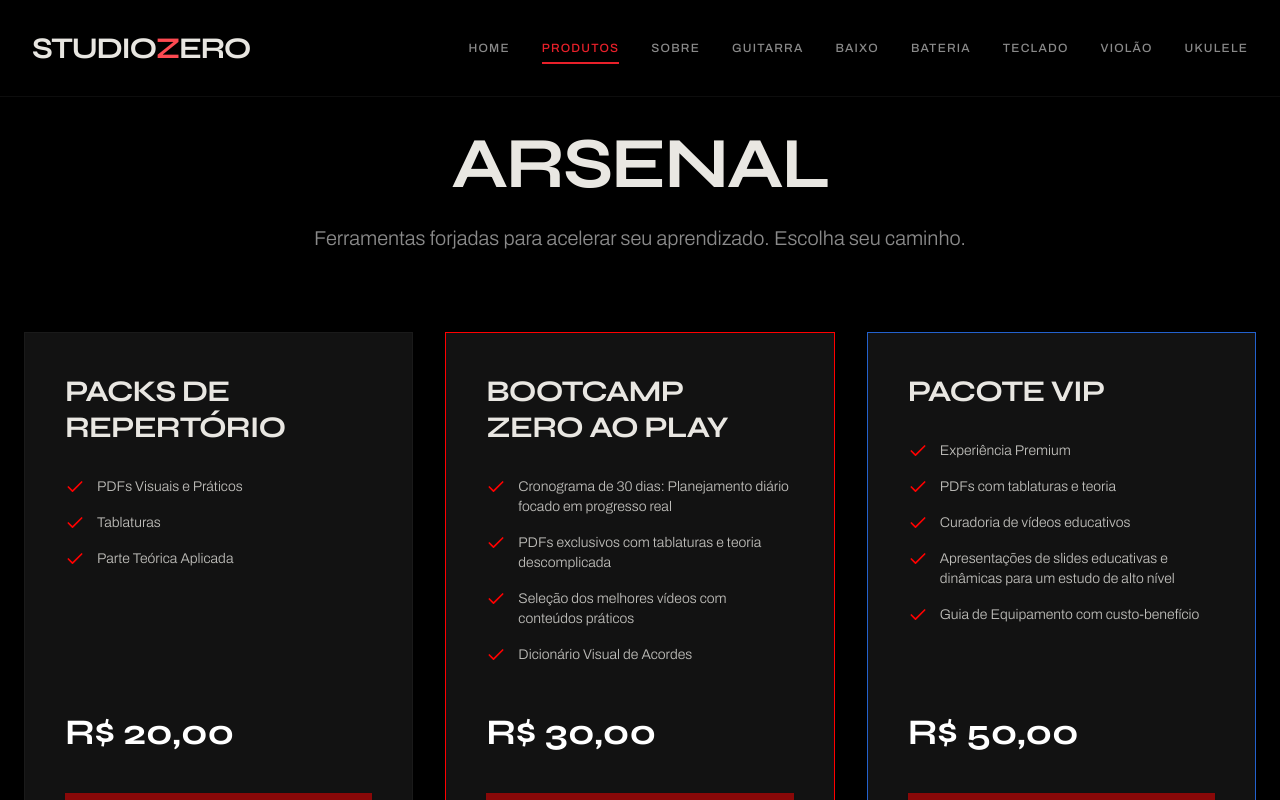
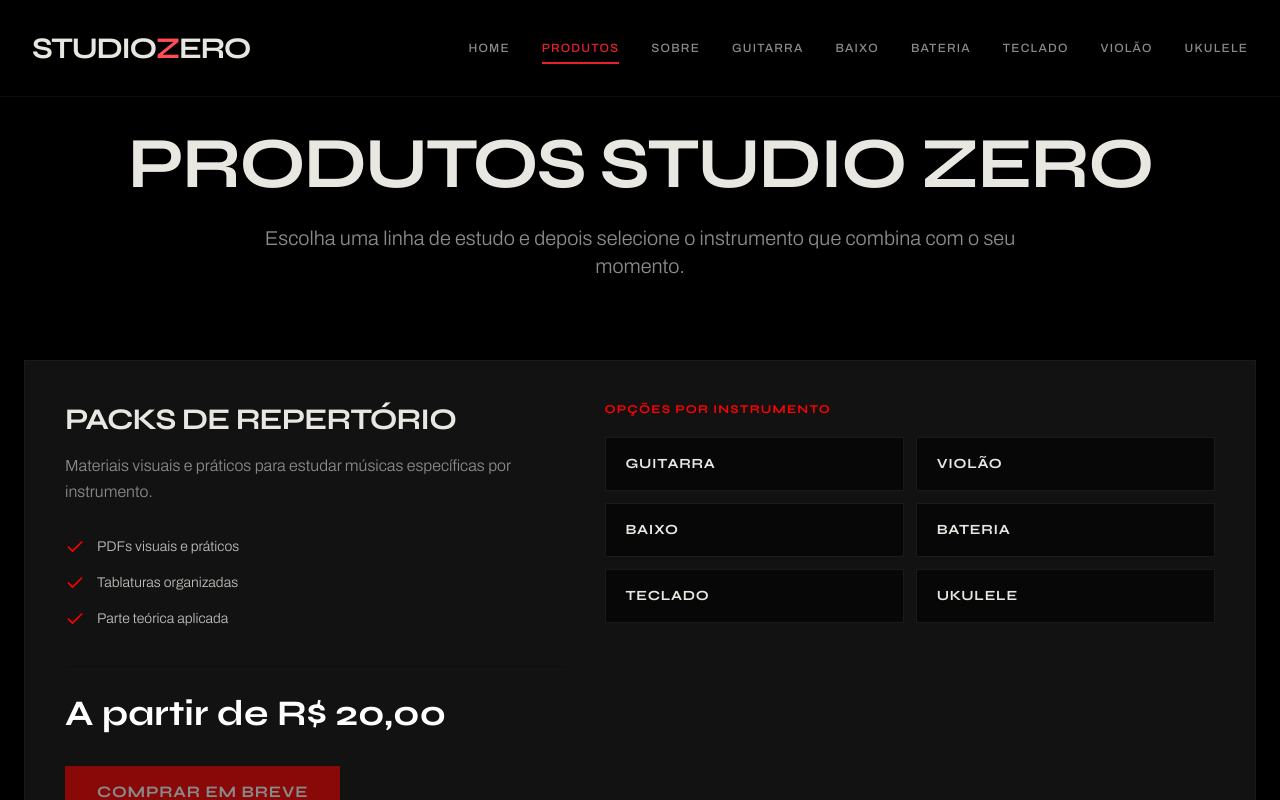
Before and after one commit to Tiffanylimaa/studiozero, a React (Vite) app in the folder apps/web/: page /produtos in a window 1280 px wide. Shown: the top 800 px of the page. Built offline with nearby package versions, Linux system fonts and the light colour scheme.

Commit message:
Organize catalog and refine card sizing

```diff
--- a/apps/web/src/pages/BaixoPage.jsx
+++ b/apps/web/src/pages/BaixoPage.jsx
@@ -68,7 +68,7 @@ function BaixoPage() {
                 initial={{ opacity: 0, y: 20 }}
                 animate={{ opacity: 1, y: 0 }}
                 transition={{ delay: index * 0.1 }}
-                className="bg-card border border-border p-10 flex flex-col h-full hover:border-primary/50 transition-colors group"
+                className="bg-card border border-border p-8 md:p-10 flex flex-col h-full hover:border-primary/50 transition-colors group"
               >
                 <h2 className="text-2xl font-syne font-bold uppercase mb-8 group-hover:text-primary transition-colors">
                   {product.title}
@@ -88,13 +88,13 @@ function BaixoPage() {
                     {product.price}
                   </div>
                   {product.checkoutUrl ? (
-                    <Button asChild className="w-full bg-primary hover:bg-primary/90 text-white rounded-none py-6 font-syne uppercase tracking-widest text-lg transition-all active:scale-[0.98]">
+                    <Button asChild className="w-full bg-primary hover:bg-primary/90 text-white rounded-none px-4 py-5 min-h-[3.5rem] font-syne uppercase tracking-wider text-sm md:text-base whitespace-normal text-center leading-tight transition-all active:scale-[0.98]">
                       <a href={product.checkoutUrl} target="_blank" rel="noopener noreferrer">
                         Comprar agora
                       </a>
                     </Button>
                   ) : (
-                    <Button disabled className="w-full bg-primary hover:bg-primary/90 text-white rounded-none py-6 font-syne uppercase tracking-widest text-lg transition-all active:scale-[0.98]">
+                    <Button disabled className="w-full bg-primary hover:bg-primary/90 text-white rounded-none px-4 py-5 min-h-[3.5rem] font-syne uppercase tracking-wider text-sm md:text-base whitespace-normal text-center leading-tight transition-all active:scale-[0.98]">
                       Comprar em breve
                     </Button>
                   )}
--- a/apps/web/src/pages/BateriaPage.jsx
+++ b/apps/web/src/pages/BateriaPage.jsx
@@ -66,7 +66,7 @@ function BateriaPage() {
                 initial={{ opacity: 0, y: 20 }}
                 animate={{ opacity: 1, y: 0 }}
                 transition={{ delay: index * 0.1 }}
-                className="bg-card border border-border p-10 flex flex-col h-full hover:border-primary/50 transition-colors group"
+                className="bg-card border border-border p-8 md:p-10 flex flex-col h-full hover:border-primary/50 transition-colors group"
               >
                 <h2 className="text-2xl font-syne font-bold uppercase mb-8 group-hover:text-primary transition-colors">
                   {product.title}
@@ -86,13 +86,13 @@ function BateriaPage() {
                     {product.price}
                   </div>
                   {product.checkoutUrl ? (
-                    <Button asChild className="w-full bg-primary hover:bg-primary/90 text-white rounded-none py-6 font-syne uppercase tracking-widest text-lg transition-all active:scale-[0.98]">
+                    <Button asChild className="w-full bg-primary hover:bg-primary/90 text-white rounded-none px-4 py-5 min-h-[3.5rem] font-syne uppercase tracking-wider text-sm md:text-base whitespace-normal text-center leading-tight transition-all active:scale-[0.98]">
                       <a href={product.checkoutUrl} target="_blank" rel="noopener noreferrer">
                         Comprar agora
                       </a>
                     </Button>
                   ) : (
-                    <Button disabled className="w-full bg-primary hover:bg-primary/90 text-white rounded-none py-6 font-syne uppercase tracking-widest text-lg transition-all active:scale-[0.98]">
+                    <Button disabled className="w-full bg-primary hover:bg-primary/90 text-white rounded-none px-4 py-5 min-h-[3.5rem] font-syne uppercase tracking-wider text-sm md:text-base whitespace-normal text-center leading-tight transition-all active:scale-[0.98]">
                       Comprar em breve
                     </Button>
                   )}
--- a/apps/web/src/pages/GuitarraPage.jsx
+++ b/apps/web/src/pages/GuitarraPage.jsx
@@ -68,7 +68,7 @@ function GuitarraPage() {
                 initial={{ opacity: 0, y: 20 }}
                 animate={{ opacity: 1, y: 0 }}
                 transition={{ delay: index * 0.1 }}
-                className="bg-card border border-border p-10 flex flex-col h-full hover:border-primary/50 transition-colors group"
+                className="bg-card border border-border p-8 md:p-10 flex flex-col h-full hover:border-primary/50 transition-colors group"
               >
                 <h2 className="text-2xl font-syne font-bold uppercase mb-8 group-hover:text-primary transition-colors">
                   {product.title}
@@ -88,13 +88,13 @@ function GuitarraPage() {
                     {product.price}
                   </div>
                   {product.checkoutUrl ? (
-                    <Button asChild className="w-full bg-primary hover:bg-primary/90 text-white rounded-none py-6 font-syne uppercase tracking-widest text-lg transition-all active:scale-[0.98]">
+                    <Button asChild className="w-full bg-primary hover:bg-primary/90 text-white rounded-none px-4 py-5 min-h-[3.5rem] font-syne uppercase tracking-wider text-sm md:text-base whitespace-normal text-center leading-tight transition-all active:scale-[0.98]">
                       <a href={product.checkoutUrl} target="_blank" rel="noopener noreferrer">
                         Comprar agora
                       </a>
                     </Button>
                   ) : (
-                    <Button disabled className="w-full bg-primary hover:bg-primary/90 text-white rounded-none py-6 font-syne uppercase tracking-widest text-lg transition-all active:scale-[0.98]">
+                    <Button disabled className="w-full bg-primary hover:bg-primary/90 text-white rounded-none px-4 py-5 min-h-[3.5rem] font-syne uppercase tracking-wider text-sm md:text-base whitespace-normal text-center leading-tight transition-all active:scale-[0.98]">
                       Comprar em breve
                     </Button>
                   )}
--- a/apps/web/src/pages/ProdutosPage.jsx
+++ b/apps/web/src/pages/ProdutosPage.jsx
@@ -1,5 +1,6 @@
 import React from 'react';
 import { Helmet } from 'react-helmet';
+import { Link } from 'react-router-dom';
 import { motion } from 'framer-motion';
 import { Check } from 'lucide-react';
 import Header from '@/components/Header.jsx';
@@ -7,44 +8,48 @@ import Footer from '@/components/Footer.jsx';
 import { Button } from '@/components/ui/button';
 
 function ProdutosPage() {
-  const products = [
+  const instruments = [
+    { name: 'Guitarra', path: '/guitarra' },
+    { name: 'Violão', path: '/violao' },
+    { name: 'Baixo', path: '/baixo' },
+    { name: 'Bateria', path: '/bateria' },
+    { name: 'Teclado', path: '/teclado' },
+    { name: 'Ukulele', path: '/ukulele' },
+  ];
+
+  const productLines = [
     {
       title: "Packs de Repertório",
-      desc: "",
-      price: "R$ 20,00",
-      checkoutUrl: "", // Substituir pelo link de checkout da Kiwify.
+      desc: "Materiais visuais e práticos para estudar músicas específicas por instrumento.",
+      price: "A partir de R$ 20,00",
       color: "border-border",
       features: [
-        'PDFs Visuais e Práticos',
-        'Tablaturas',
-        'Parte Teórica Aplicada'
+        'PDFs visuais e práticos',
+        'Tablaturas organizadas',
+        'Parte teórica aplicada'
       ]
     },
     {
       title: "Bootcamp Zero ao Play",
-      desc: "",
-      price: "R$ 30,00",
-      checkoutUrl: "", // Substituir pelo link de checkout da Kiwify.
+      desc: "Trilhas guiadas para sair da teoria solta e seguir um plano de prática com começo, meio e fim.",
+      price: "A partir de R$ 30,00",
       color: "border-primary",
       features: [
-        'Cronograma de 30 dias: Planejamento diário focado em progresso real',
-        'PDFs exclusivos com tablaturas e teoria descomplicada',
-        'Seleção dos melhores vídeos com conteúdos práticos',
-        'Dicionário Visual de Acordes'
+        'Cronograma de 30 dias',
+        'Exercícios por etapa',
+        'Materiais de apoio'
       ]
     },
     {
       title: "Pacote VIP",
-      desc: "",
-      price: "R$ 50,00",
-      checkoutUrl: "", // Substituir pelo link de checkout da Kiwify.
+      desc: "Uma experiência mais completa para quem quer estudar com mais direção, repertório e apoio visual.",
+      price: "A partir de R$ 50,00",
       color: "border-secondary",
       features: [
-        'Experiência Premium',
         'PDFs com tablaturas e teoria',
         'Curadoria de vídeos educativos',
-        'Apresentações de slides educativas e dinâmicas para um estudo de alto nível',
-        'Guia de Equipamento com custo-benefício'
+        'Guia de equipamento',
+        'Cronograma de estudo'
       ]
     }
   ];
@@ -64,36 +69,35 @@ function ProdutosPage() {
             animate={{ opacity: 1, y: 0 }}
             className="text-5xl md:text-7xl mb-6"
           >
-            Arsenal
+            Produtos Studio Zero
           </motion.h1>
-          <p className="text-xl text-muted-foreground font-light max-w-2xl mx-auto">
-            Ferramentas forjadas para acelerar seu aprendizado. Escolha seu caminho.
+          <p className="text-xl text-muted-foreground font-light max-w-3xl mx-auto">
+            Escolha uma linha de estudo e depois selecione o instrumento que combina com o seu momento.
           </p>
         </section>
 
         <section className="px-6 max-w-7xl mx-auto">
-          <div className="grid grid-cols-1 lg:grid-cols-3 gap-8">
-            {products.map((prod, i) => (
+          <div className="space-y-10">
+            {productLines.map((line, i) => (
               <motion.div
                 key={i}
                 initial={{ opacity: 0, y: 20 }}
                 animate={{ opacity: 1, y: 0 }}
                 transition={{ delay: i * 0.1 }}
-                className={`bg-card border ${prod.color} p-10 flex flex-col relative overflow-hidden group`}
+                className={`bg-card border ${line.color} p-8 md:p-10 relative overflow-hidden group`}
               >
                 {/* Subtle background glow on hover */}
                 <div className="absolute inset-0 bg-gradient-to-b from-white/5 to-transparent opacity-0 group-hover:opacity-100 transition-opacity pointer-events-none" />
 
-                <h2 className="text-3xl mb-4 relative z-10">{prod.title}</h2>
+                <div className="relative z-10 grid grid-cols-1 lg:grid-cols-[0.9fr_1.1fr] gap-10">
+                  <div className="flex flex-col">
+                    <h2 className="text-3xl mb-4">{line.title}</h2>
+                    <p className="text-muted-foreground font-light mb-8 leading-relaxed">
+                      {line.desc}
+                    </p>
 
-                {prod.desc && (
-                  <p className="text-muted-foreground font-light mb-8 min-h-[60px] relative z-10">
-                    {prod.desc}
-                  </p>
-                )}
-
-                <ul className={`space-y-4 mb-12 flex-grow relative z-10 ${!prod.desc ? 'mt-4' : ''}`}>
-                  {prod.features.map((feat, j) => (
+                    <ul className="space-y-4 mb-10">
+                      {line.features.map((feat, j) => (
                         <li key={j} className="flex items-start text-sm font-light text-foreground/80">
                           <Check className="w-5 h-5 text-primary mr-3 shrink-0" />
                           <span>{feat}</span>
@@ -101,21 +105,32 @@ function ProdutosPage() {
                       ))}
                     </ul>
 
-                <div className="mt-auto relative z-10">
-                  <div className="text-4xl font-syne font-bold mb-10 text-white">
-                    {prod.price}
+                    <div className="mt-auto pt-6 border-t border-border/50">
+                      <div className="text-4xl font-syne font-bold mb-8 text-white">
+                        {line.price}
                       </div>
-                  {prod.checkoutUrl ? (
-                    <Button asChild className="w-full bg-primary hover:bg-primary/90 text-white rounded-sm py-6 font-syne uppercase tracking-wider">
-                      <a href={prod.checkoutUrl} target="_blank" rel="noopener noreferrer">
-                        Comprar agora
-                      </a>
-                    </Button>
-                  ) : (
-                    <Button disabled className="w-full bg-primary hover:bg-primary/90 text-white rounded-sm py-6 font-syne uppercase tracking-wider">
+                      <Button disabled className="w-full md:w-auto bg-primary hover:bg-primary/90 text-white rounded-sm px-6 md:px-8 py-5 md:py-6 min-h-[3.25rem] font-syne uppercase tracking-wider text-sm md:text-base whitespace-normal text-center leading-tight">
                         Comprar em breve
                       </Button>
-                  )}
+                    </div>
+                  </div>
+
+                  <div>
+                    <p className="text-primary font-syne uppercase tracking-widest text-xs mb-5">
+                      Opções por instrumento
+                    </p>
+                    <div className="grid grid-cols-1 sm:grid-cols-2 gap-3">
+                      {instruments.map((instrument) => (
+                        <Link
+                          key={`${line.title}-${instrument.path}`}
+                          to={instrument.path}
+                          className="border border-border bg-background/60 px-5 py-4 font-syne uppercase tracking-wider text-sm text-foreground hover:border-primary hover:text-primary transition-colors"
+                        >
+                          {instrument.name}
+                        </Link>
+                      ))}
+                    </div>
+                  </div>
                 </div>
               </motion.div>
             ))}
--- a/apps/web/src/pages/SobrePage.jsx
+++ b/apps/web/src/pages/SobrePage.jsx
@@ -112,8 +112,8 @@ function SobrePage() {
           <div className="max-w-3xl mx-auto">
             <h2 className="text-4xl md:text-6xl mb-10">Faça parte da revolução.</h2>
             <Link to="/produtos">
-              <Button className="bg-primary hover:bg-primary/90 text-white rounded-sm px-12 py-8 text-xl font-syne uppercase tracking-widest">
-                Ver Produtos
+              <Button className="bg-primary hover:bg-primary/90 text-white rounded-sm px-8 md:px-12 py-6 md:py-8 text-base md:text-xl font-syne uppercase tracking-wider whitespace-normal text-center leading-tight">
+                Ver materiais
               </Button>
             </Link>
           </div>
--- a/apps/web/src/pages/TecladoPage.jsx
+++ b/apps/web/src/pages/TecladoPage.jsx
@@ -68,7 +68,7 @@ function TecladoPage() {
                 initial={{ opacity: 0, y: 20 }}
                 animate={{ opacity: 1, y: 0 }}
                 transition={{ delay: index * 0.1 }}
-                className="bg-card border border-border p-10 flex flex-col h-full hover:border-primary/50 transition-colors group"
+                className="bg-card border border-border p-8 md:p-10 flex flex-col h-full hover:border-primary/50 transition-colors group"
               >
                 <h2 className="text-2xl font-syne font-bold uppercase mb-8 group-hover:text-primary transition-colors">
                   {product.title}
@@ -88,13 +88,13 @@ function TecladoPage() {
                     {product.price}
                   </div>
                   {product.checkoutUrl ? (
-                    <Button asChild className="w-full bg-primary hover:bg-primary/90 text-white rounded-none py-6 font-syne uppercase tracking-widest text-lg transition-all active:scale-[0.98]">
+                    <Button asChild className="w-full bg-primary hover:bg-primary/90 text-white rounded-none px-4 py-5 min-h-[3.5rem] font-syne uppercase tracking-wider text-sm md:text-base whitespace-normal text-center leading-tight transition-all active:scale-[0.98]">
                       <a href={product.checkoutUrl} target="_blank" rel="noopener noreferrer">
                         Comprar agora
                       </a>
                     </Button>
                   ) : (
-                    <Button disabled className="w-full bg-primary hover:bg-primary/90 text-white rounded-none py-6 font-syne uppercase tracking-widest text-lg transition-all active:scale-[0.98]">
+                    <Button disabled className="w-full bg-primary hover:bg-primary/90 text-white rounded-none px-4 py-5 min-h-[3.5rem] font-syne uppercase tracking-wider text-sm md:text-base whitespace-normal text-center leading-tight transition-all active:scale-[0.98]">
                       Comprar em breve
                     </Button>
                   )}
--- a/apps/web/src/pages/UkulelePage.jsx
+++ b/apps/web/src/pages/UkulelePage.jsx
@@ -68,7 +68,7 @@ function UkulelePage() {
                 initial={{ opacity: 0, y: 30 }}
                 animate={{ opacity: 1, y: 0 }}
                 transition={{ duration: 0.5, delay: i * 0.1 }}
-                className="bg-[#111111] border border-border p-10 flex flex-col h-full hover:border-[#2260CC]/50 transition-colors group"
+                className="bg-[#111111] border border-border p-8 md:p-10 flex flex-col h-full hover:border-[#2260CC]/50 transition-colors group"
               >
                 <h3 className="text-2xl font-syne font-bold text-white uppercase mb-8 group-hover:text-[#2260CC] transition-colors">
                   {prod.title}
@@ -88,13 +88,13 @@ function UkulelePage() {
                     {prod.price}
                   </div>
                   {prod.checkoutUrl ? (
-                    <Button asChild className="w-full bg-[#FF0000] hover:bg-[#FF0000]/90 text-white rounded-sm py-6 font-syne uppercase tracking-wider text-lg transition-transform active:scale-[0.98]">
+                    <Button asChild className="w-full bg-[#FF0000] hover:bg-[#FF0000]/90 text-white rounded-sm px-4 py-5 min-h-[3.5rem] font-syne uppercase tracking-wider text-sm md:text-base whitespace-normal text-center leading-tight transition-transform active:scale-[0.98]">
                       <a href={prod.checkoutUrl} target="_blank" rel="noopener noreferrer">
                         Comprar agora
                       </a>
                     </Button>
                   ) : (
-                    <Button disabled className="w-full bg-[#FF0000] hover:bg-[#FF0000]/90 text-white rounded-sm py-6 font-syne uppercase tracking-wider text-lg transition-transform active:scale-[0.98]">
+                    <Button disabled className="w-full bg-[#FF0000] hover:bg-[#FF0000]/90 text-white rounded-sm px-4 py-5 min-h-[3.5rem] font-syne uppercase tracking-wider text-sm md:text-base whitespace-normal text-center leading-tight transition-transform active:scale-[0.98]">
                       Comprar em breve
                     </Button>
                   )}
--- a/apps/web/src/pages/ViolaoPage.jsx
+++ b/apps/web/src/pages/ViolaoPage.jsx
@@ -68,7 +68,7 @@ function ViolaoPage() {
                 initial={{ opacity: 0, y: 30 }}
                 animate={{ opacity: 1, y: 0 }}
                 transition={{ duration: 0.5, delay: i * 0.1 }}
-                className="bg-[#111111] border border-border p-10 flex flex-col h-full hover:border-[#E8202A]/50 transition-colors group"
+                className="bg-[#111111] border border-border p-8 md:p-10 flex flex-col h-full hover:border-[#E8202A]/50 transition-colors group"
               >
                 <h3 className="text-2xl font-syne font-bold text-white uppercase mb-8 group-hover:text-[#E8202A] transition-colors">
                   {prod.title}
@@ -88,13 +88,13 @@ function ViolaoPage() {
                     {prod.price}
                   </div>
                   {prod.checkoutUrl ? (
-                    <Button asChild className="w-full bg-[#FF0000] hover:bg-[#FF0000]/90 text-white rounded-sm py-6 font-syne uppercase tracking-wider text-lg transition-transform active:scale-[0.98]">
+                    <Button asChild className="w-full bg-[#FF0000] hover:bg-[#FF0000]/90 text-white rounded-sm px-4 py-5 min-h-[3.5rem] font-syne uppercase tracking-wider text-sm md:text-base whitespace-normal text-center leading-tight transition-transform active:scale-[0.98]">
                       <a href={prod.checkoutUrl} target="_blank" rel="noopener noreferrer">
                         Comprar agora
                       </a>
                     </Button>
                   ) : (
-                    <Button disabled className="w-full bg-[#FF0000] hover:bg-[#FF0000]/90 text-white rounded-sm py-6 font-syne uppercase tracking-wider text-lg transition-transform active:scale-[0.98]">
+                    <Button disabled className="w-full bg-[#FF0000] hover:bg-[#FF0000]/90 text-white rounded-sm px-4 py-5 min-h-[3.5rem] font-syne uppercase tracking-wider text-sm md:text-base whitespace-normal text-center leading-tight transition-transform active:scale-[0.98]">
                       Comprar em breve
                     </Button>
                   )}
```
Also changed, not shown: apps/web/src/pages/AcessoMaterialPage.jsx (+11 -11 lines), apps/web/src/pages/HomePage.jsx (+7 -3 lines). Lines whose indentation alone changed are shown as unchanged.
